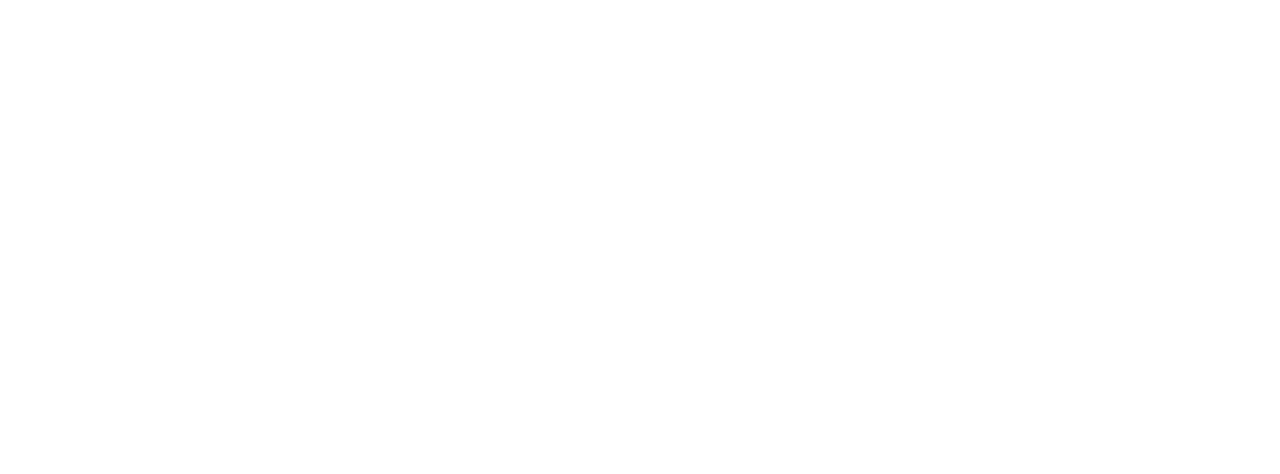
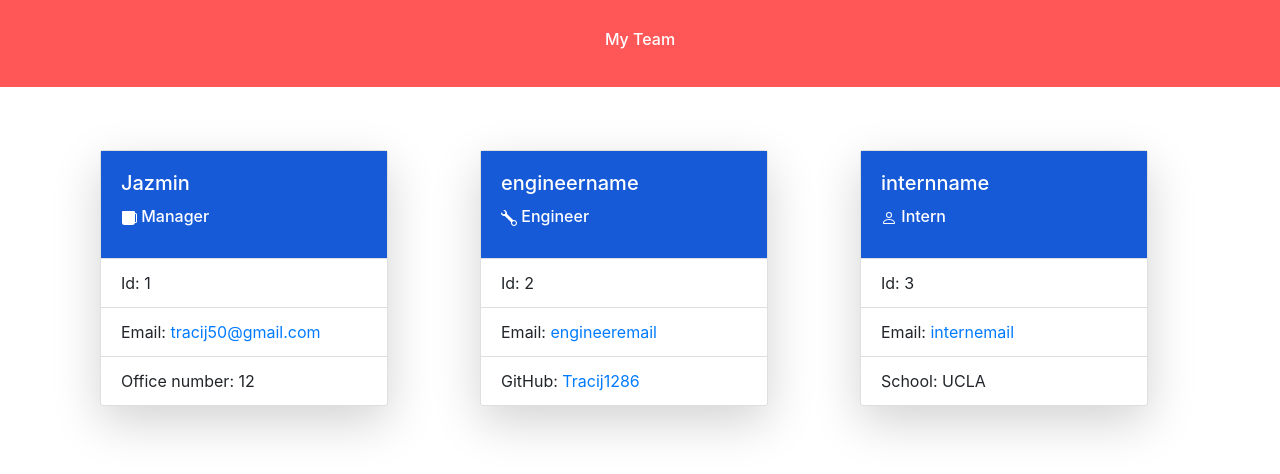
Before and after one commit to tracij1286/Team-Profile-Generator, a website: page dist/index.html in a window 1280 px wide. Drawn offline with nearby package versions, Linux system fonts and the light colour scheme.

Commit message:
added header and boxes to html, added css

```diff
--- a/dist/index.html
+++ b/dist/index.html
@@ -13,7 +13,63 @@
 </head>
 
 <body>
+    <header>
+      <h1>My Team</h1>
+    </header>
 
+    <main class="container my-5">
+
+      <div class="row">
+
+          <div class="col">
+      <div class="card shadow-lg" style="width: 18rem;">
+          <div class="card-body identity">
+            <h5 class="card-title">Jazmin</h5>
+            <h6 class="card-title"><svg xmlns="http://www.w3.org/2000/svg" width="16" height="16"
+              fill="currentColor" class="bi bi-cup-fill" viewBox="0 0 16 16">
+              <path
+                  d="M1 2a1 1 0 0 1 1-1h11a1 1 0 0 1 1 1v1h.5A1.5 1.5 0 0 1 16 4.5v7a1.5 1.5 0 0 1-1.5 1.5h-.55a2.5 2.5 0 0 1-2.45 2h-8A2.5 2.5 0 0 1 1 12.5V2zm13 10h.5a.5.5 0 0 0 .5-.5v-7a.5.5 0 0 0-.5-.5H14v8z" />
+          </svg> Manager</h6>
+  </div>
+  <ul class="list-group list-group-flush">
+    <li class="list-group-item">Id: 1</li>
+    <li class="list-group-item">Email: <a href="mailto:">tracij50@gmail.com</a></li>
+    <li class="list-group-item">Office number: 12</li>
+            </ul>
+        </div>
+      </div><div class="col">
+        <div class="card shadow-lg" style="width: 18rem;">
+            <div class="card-body identity">
+                <h5 class="card-title">engineername</h5>
+                <h6 class="card-title"><svg xmlns="http://www.w3.org/2000/svg" width="16" height="16" fill="currentColor" class="bi bi-wrench" viewBox="0 0 16 16">
+                    <path d="M.102 2.223A3.004 3.004 0 0 0 3.78 5.897l6.341 6.252A3.003 3.003 0 0 0 13 16a3 3 0 1 0-.851-5.878L5.897 3.781A3.004 3.004 0 0 0 2.223.1l2.141 2.142L4 4l-1.757.364L.102 2.223zm13.37 9.019.528.026.287.445.445.287.026.529L15 13l-.242.471-.026.529-.445.287-.287.445-.529.026L13 15l-.471-.242-.529-.026-.287-.445-.445-.287-.026-.529L11 13l.242-.471.026-.529.445-.287.287-.445.529-.026L13 11l.471.242z"/>
+                  </svg>  Engineer</h6>
+            </div>
+            <ul class="list-group list-group-flush">
+              <li class="list-group-item">Id: 2</li>
+              <li class="list-group-item">Email: <a href="mailto:">engineeremail</a></li>
+              <li class="list-group-item">GitHub: <a target="_blank" href="https://github.com/tracij1286">Tracij1286</a></li>
+            </ul>
+          </div>
+        </div><div class="col">
+          <div class="card shadow-lg" style="width: 18rem;">
+              <div class="card-body identity">
+                  <h5 class="card-title">internname</h5>
+                  <h6 class="card-title"><svg xmlns="http://www.w3.org/2000/svg" width="16" height="16" fill="currentColor" class="bi bi-person" viewBox="0 0 16 16">
+                  <path d="M8 8a3 3 0 1 0 0-6 3 3 0 0 0 0 6zm2-3a2 2 0 1 1-4 0 2 2 0 0 1 4 0zm4 8c0 1-1 1-1 1H3s-1 0-1-1 1-4 6-4 6 3 6 4zm-1-.004c-.001-.246-.154-.986-.832-1.664C11.516 10.68 10.289 10 8 10c-2.29 0-3.516.68-4.168 1.332-.678.678-.83 1.418-.832 1.664h10z"/>
+                </svg>  Intern</h6>
+              </div>
+              <ul class="list-group list-group-flush">
+                  <li class="list-group-item">Id: 3</li>
+                  <li class="list-group-item">Email: <a href="mailto:">internemail</a></li>
+                  <li class="list-group-item">School: UCLA</li>
+              </ul>
+          </div>
+          </div>
+
+              </div>
+
+          </main>
 </body>
 
 </html>
--- a/dist/style.css
+++ b/dist/style.css
@@ -0,0 +1,19 @@
+ header {
+        background-color: rgb(255, 87, 87);
+        color: white;
+        text-align: center;
+        padding: 30px;
+    }
+
+header h1 {
+    font-size: 16px;
+}
+
+.identity {
+    background-color: rgb(22, 90, 216);
+    color: white;
+}
+
+.col {
+    margin: 15px;
+}
```
